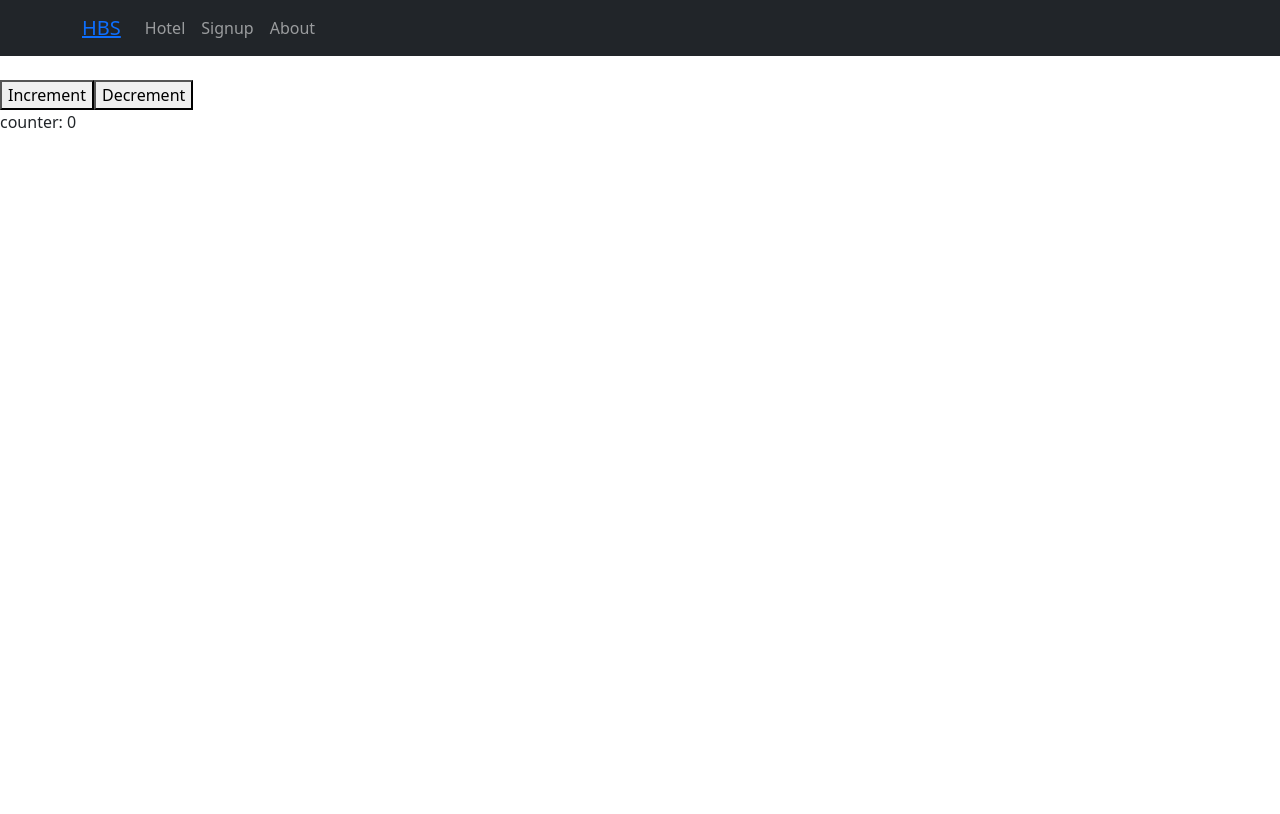
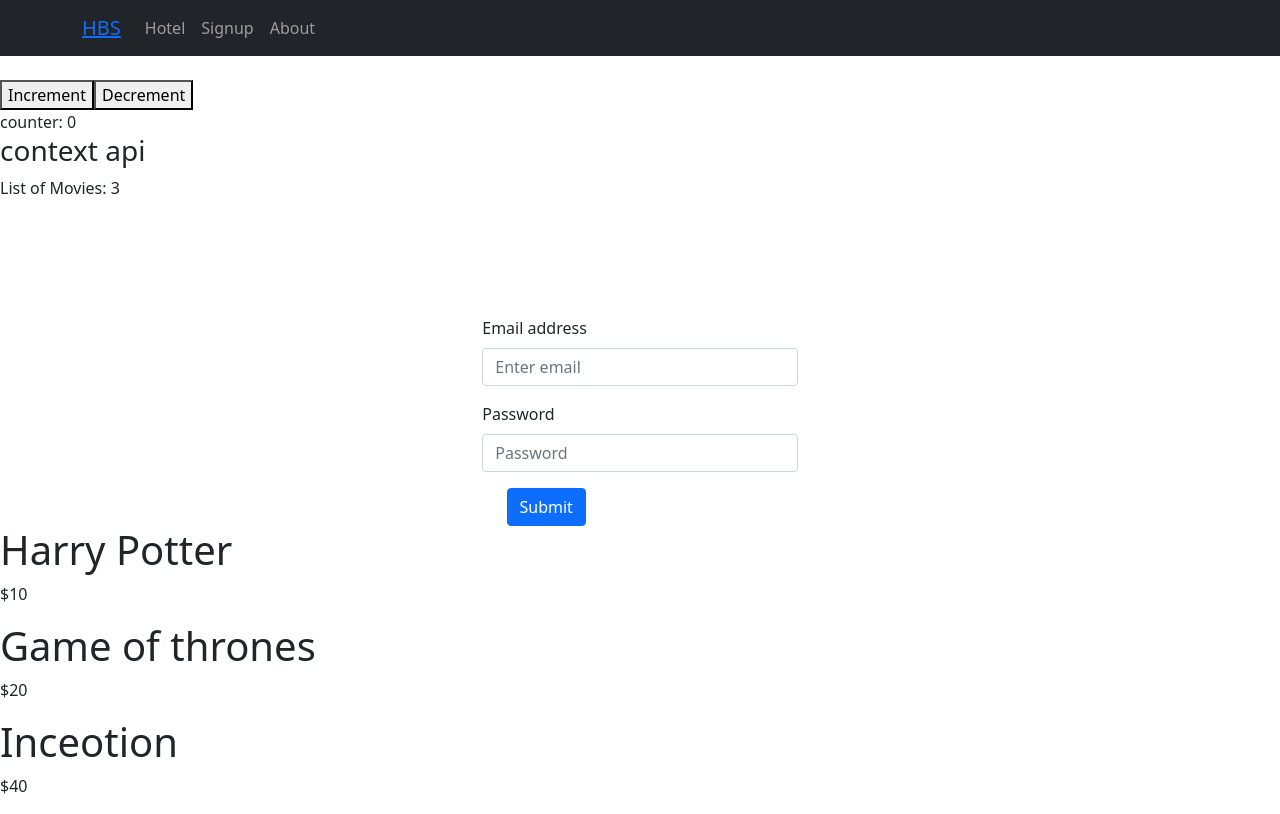
Before and after one commit to talihaarif13/reactproject, a React (Create React App) app: page /lifecycle in a window 1280 px wide. Built offline with nearby package versions, Linux system fonts and the light colour scheme.

Commit message:
context and setstate using context

```diff
--- a/src/App.js
+++ b/src/App.js
@@ -8,6 +8,9 @@ import About from "./About";
 import Signup from "./Signup";
 import Room from "./Room";
 import LifeCycle from './LifeCycle';
+import { MovieProvider } from "./context/MovieContext";
+import ContextNav from "./context/Nav";
+import MovieList from "./context/MovieList";
 
 
 function App() {
@@ -25,7 +28,11 @@ function App() {
         <Route path="/room/:id" element={< Room />}/>
         <Route path = '/lifecycle' element={< LifeCycle />}/>
       </Routes>
-
+      <MovieProvider>
+        <ContextNav />
+        <Signup/>
+        <MovieList />
+      </MovieProvider>
     </div>
 
   );
--- a/src/Signup.js
+++ b/src/Signup.js
@@ -1,22 +1,27 @@
-import React, {useState} from "react";
+import React, {useState, useContext} from "react";
 import './Signup.css';
 import { Form,  Button, Container, Row, Col } from "react-bootstrap";
+import { MovieContext } from "./context/MovieContext";
 
 function Signup(){
     const [email, setEmail] = useState("");
+    const [password, setPassword] = useState("");
+    const [movies, setMovies] = useContext(MovieContext);
+
     const handleEmailChange = (e) => {
         setEmail(e.target.value);
     }
-    const [password, setPassword] = useState("");
+
     const handlePasswordChange = (e) => {
         setPassword(e.target.value);
     }
     const SignupApi = () => {
         console.log(email);
         console.log(password);
+        setMovies(prevMovies => [...prevMovies, {name:email, price: password, id: 6}]);
     }
     //needs when type submit is set to prevent page reload
-    // function handleSubmit(e) {
+    // const handleSubmit = (e) => {
     //     e.preventDefault();
     //     console.log('You clicked submit.');
     // }
--- /dev/null
+++ b/src/context/Movie.js
@@ -0,0 +1,13 @@
+import React from "react";
+
+
+const Movie = (props) => {
+    return(
+        <div>
+            <h1>{props.name}</h1>
+            <p>{props.price}</p>
+        </div>
+    );
+}
+
+export default Movie;
--- /dev/null
+++ b/src/context/MovieContext.js
@@ -0,0 +1,28 @@
+import React, {useState, createContext} from "react";
+
+export const MovieContext = createContext();
+
+export const MovieProvider = (props) => {
+    const [movies, setMovies] = useState([
+        {
+            name: 'Harry Potter',
+            price : '$10',
+            id: 2
+        },
+        {
+            name: 'Game of thrones',
+            price : '$20',
+            id: 3
+        },
+        {
+            name: 'Inceotion',
+            price : '$40',
+            id: 1
+        }
+    ])
+    return(
+        <MovieContext.Provider value={[movies,setMovies]}>
+            {props.children}
+        </MovieContext.Provider>
+    )
+}
--- /dev/null
+++ b/src/context/MovieList.js
@@ -0,0 +1,17 @@
+import React, {useContext} from "react";
+import Movie from "./Movie";
+import { MovieContext } from "./MovieContext";
+
+const MovieList = () => {
+    const [movies, setMovies] = useContext(MovieContext);
+
+    return(
+        <div>
+           {movies.map(movie => (
+                <Movie name={movie.name} price= {movie.price} key={movie.id}/>
+            ))}
+        </div>
+
+    );
+}
+export default MovieList;
--- /dev/null
+++ b/src/context/Nav.js
@@ -0,0 +1,14 @@
+import React, {useContext} from "react";
+import { MovieContext } from "./MovieContext";
+
+const ContextNav = () => {
+    const [movies, setMovies] = useContext(MovieContext);
+    return(
+        <div>
+            <h3>context api</h3>
+            <p>List of Movies: {movies.length} </p>
+        </div>
+    );
+};
+
+export default ContextNav;
```
